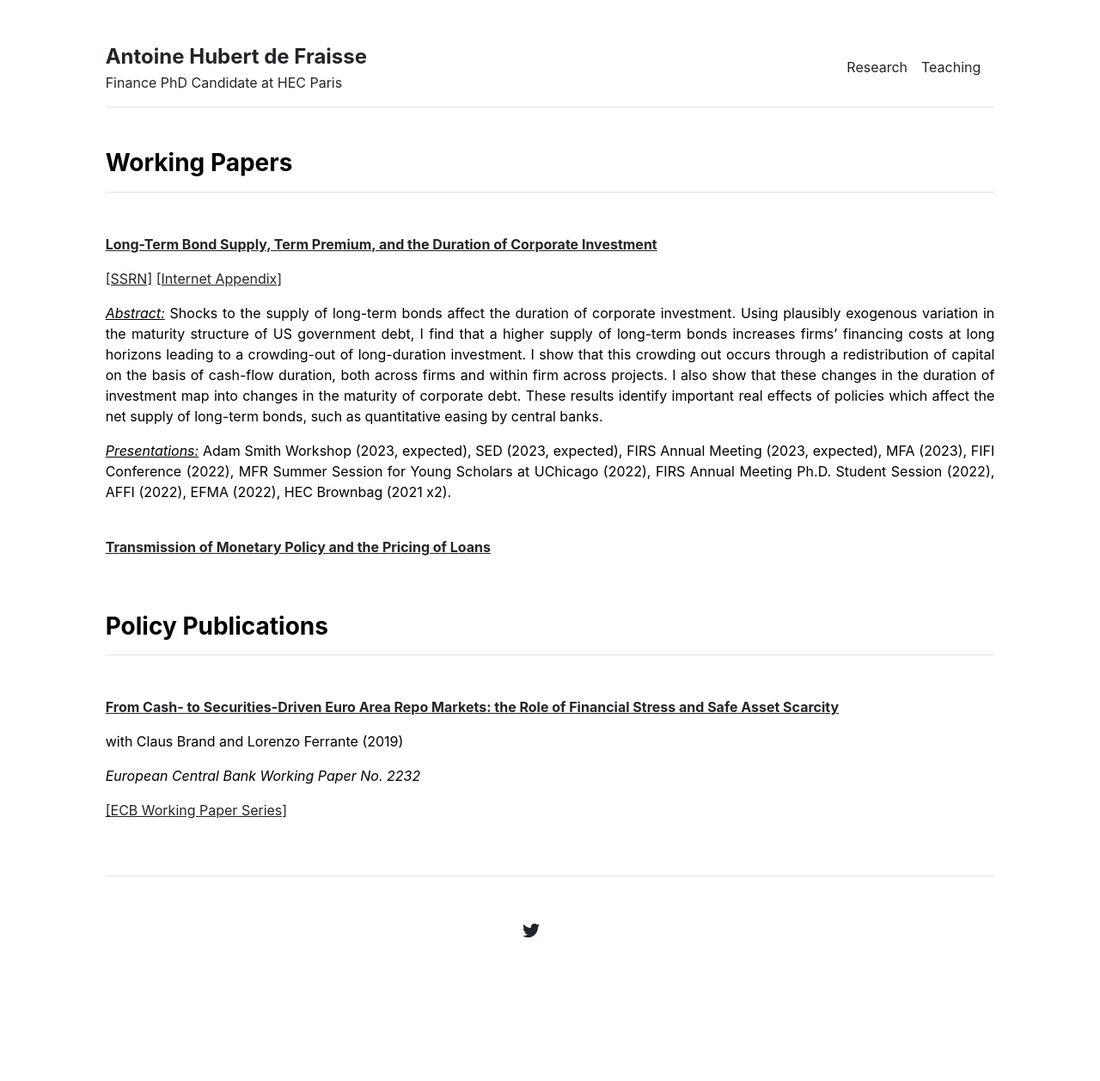
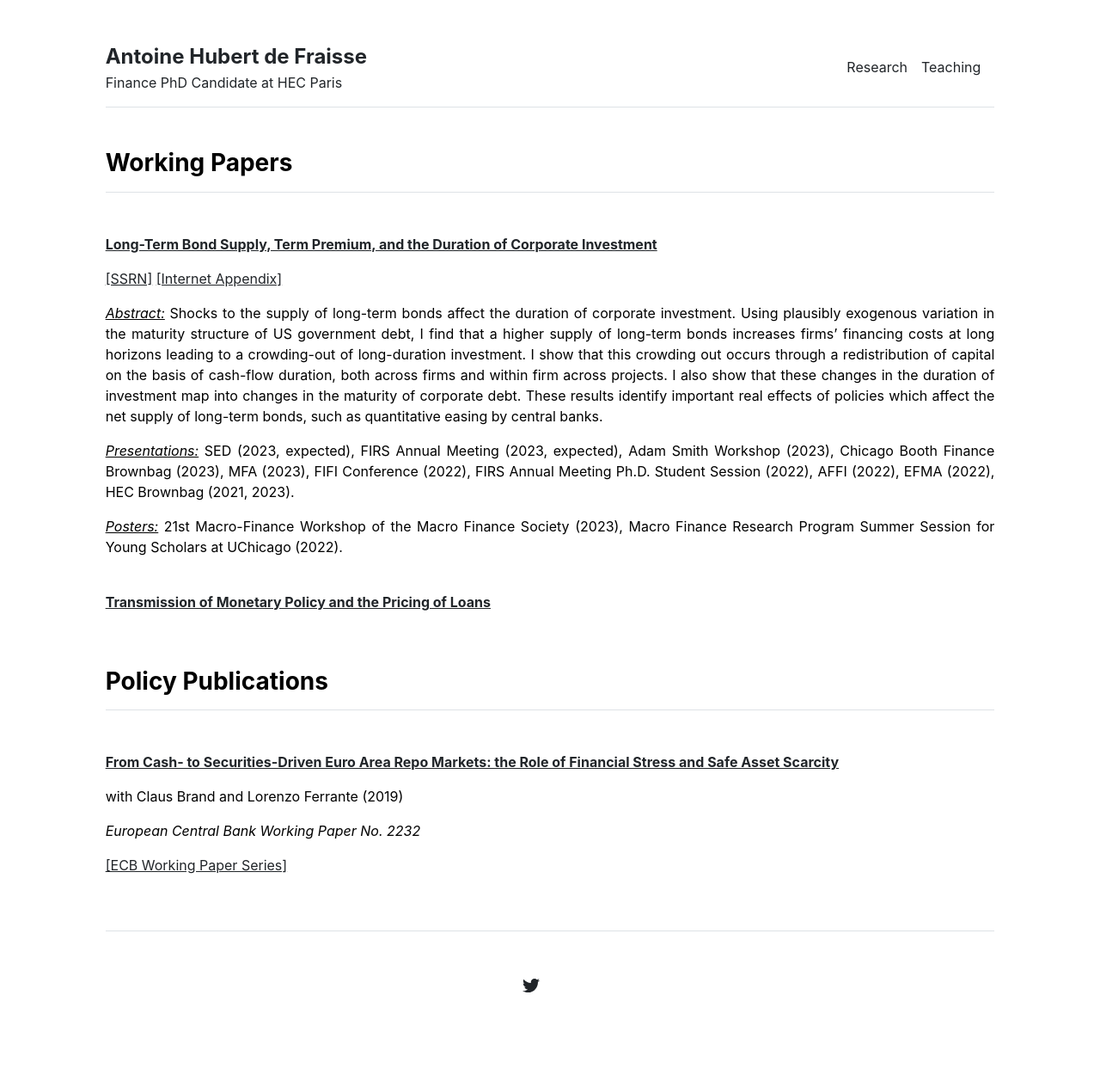
Before and after one commit to antoinehubertdefraisse/antoinehubertdefraisse.github.io, a Jekyll site: the page built from publications.md, in a window 1280 px wide. Shown: the whole page at 86% size. Built offline with Jekyll 4.4.1, drawn with Linux system fonts in a browser that asks for light colours; before the commit the page ends 1193 px from its top, so only the background shows below that.

Commit message:
Update publications.html

```diff
--- a/_includes/publications.html
+++ b/_includes/publications.html
@@ -8,7 +8,8 @@
       </a> <p>
     <p align="justify"> <u><em>Abstract:</em></u> Shocks to the supply of long-term bonds affect the duration of corporate investment. Using plausibly exogenous variation in the maturity structure of US government debt, I find that a higher supply of long-term bonds increases firms’ financing costs at long horizons leading to a crowding-out of long-duration investment. I show that this crowding out occurs through a redistribution of capital on the basis of cash-flow duration, both across firms and within firm across projects. I also show that these changes in the duration of investment map into changes in the maturity of corporate debt. These results identify important real effects of policies which affect the net supply of long-term bonds, such as quantitative easing by central banks.
  	</p>
-    <p align="justify"> <u><em>Presentations:</em></u> Adam Smith Workshop (2023, expected), SED (2023, expected), FIRS Annual Meeting (2023, expected), MFA (2023), FIFI Conference (2022), MFR Summer Session for Young Scholars at UChicago (2022), FIRS Annual Meeting Ph.D. Student Session (2022), AFFI (2022), EFMA (2022), HEC Brownbag (2021 x2).
+	    <p align="justify"> <u><em>Presentations:</em></u> SED (2023, expected), FIRS Annual Meeting (2023, expected), Adam Smith Workshop (2023), Chicago Booth Finance Brownbag (2023), MFA (2023), FIFI Conference (2022), FIRS Annual Meeting Ph.D. Student Session (2022), AFFI (2022), EFMA (2022), HEC Brownbag (2021, 2023). </p>
+	    <p align="justify"> <u><em>Posters:</em></u> 21st Macro-Finance Workshop of the Macro Finance Society (2023), Macro Finance Research Program Summer Session for Young Scholars at UChicago (2022). </p>
     </p>
 
       <br>
```
